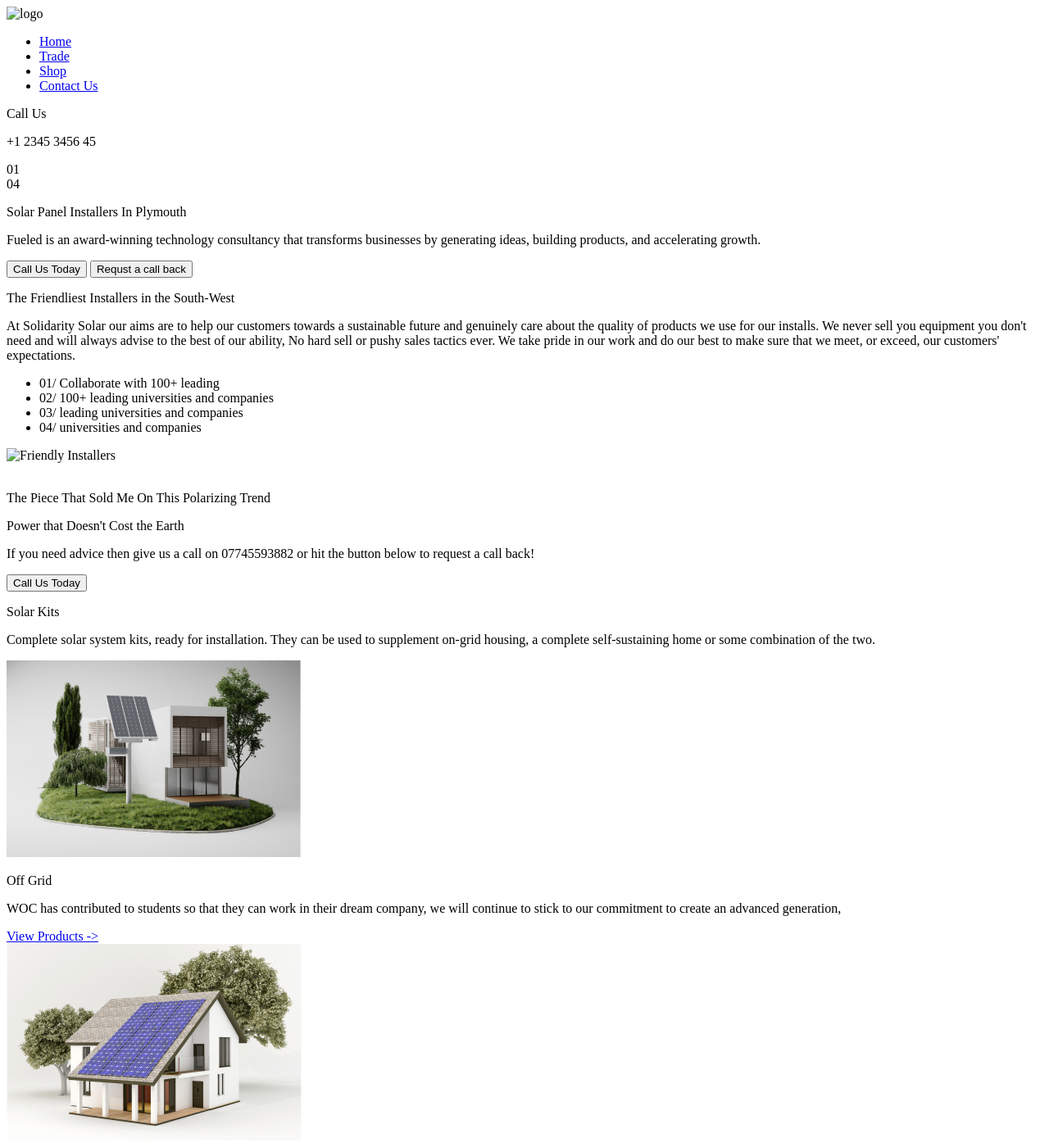
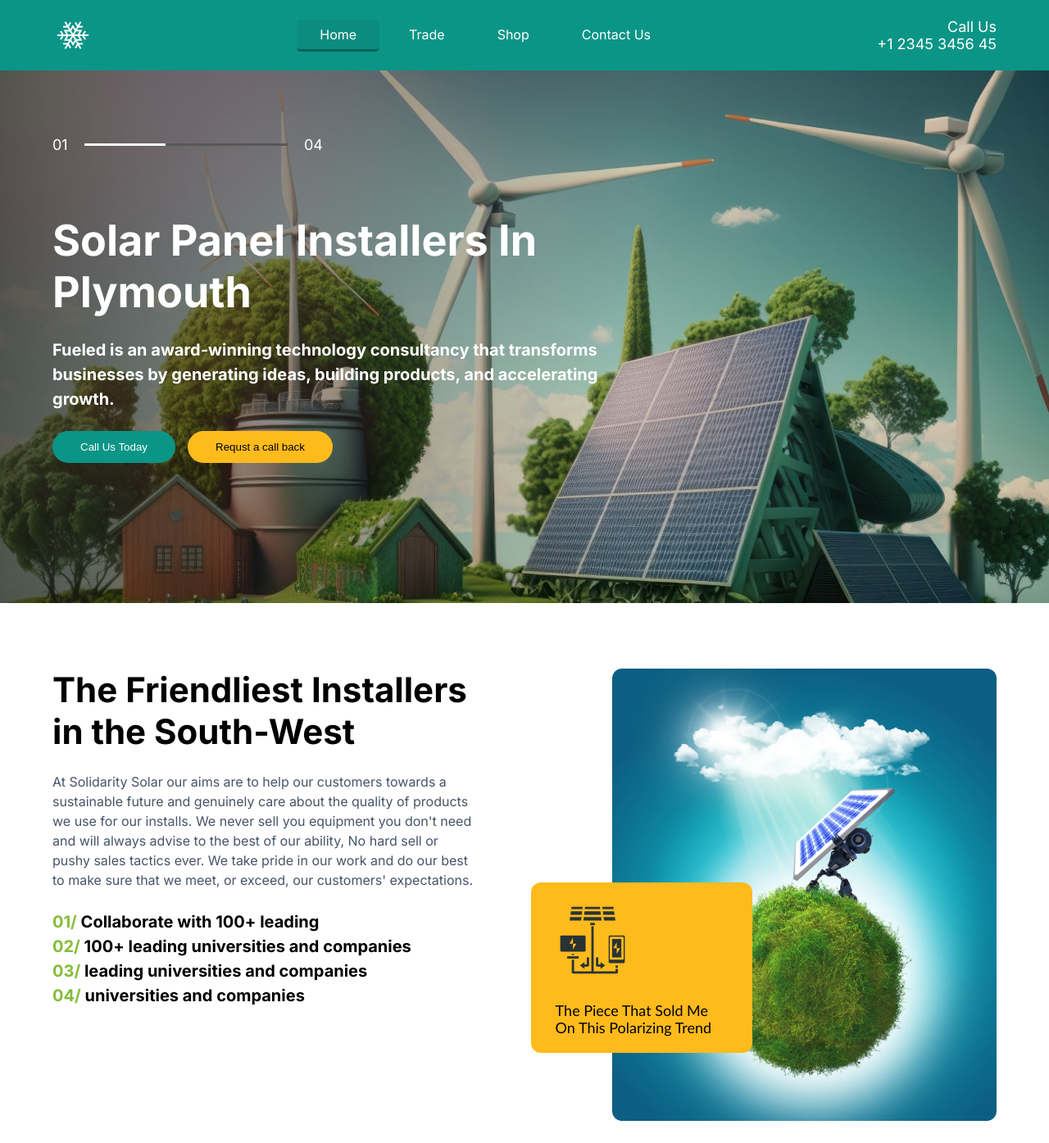
Before and after one commit to Omar-Ra7al/Internship-Landing-Page, a plain HTML site: page index.html in a window 1280 px wide. Shown: the top 1395 px of the page at 82% size. Drawn offline with Linux system fonts and the light colour scheme; the site is published under a folder, as on GitHub Pages, so addresses that start at the root find nothing.

Commit message:
Fixed unWorking paths

```diff
--- a/index.html
+++ b/index.html
@@ -14,10 +14,10 @@
     <link rel="stylesheet" href="https://fonts.googleapis.com/css2?family=Inter:wght@400;700&display=swap">
 
     <!-- Preload Important CSS (if applicable) -->
-    <link rel="preload" href="/main.css" as="style">
+    <link rel="preload" href="main.css" as="style">
 
     <!-- Main CSS -->
-    <link rel="stylesheet" href="/main.css">
+    <link rel="stylesheet" href="main.css">
 
 </head>
 
@@ -31,7 +31,7 @@
             <div class="container">
 
                 <div class="logo">
-                    <img src="/imgs/logo.png" alt="logo">
+                    <img src="imgs/logo.png" alt="logo">
                 </div>
 
                 <div class="nav-icon">
@@ -133,9 +133,9 @@
                 </div>
 
                 <div class="image-content">
-                    <img src="/imgs/Rectangle 30.jpg" alt="Friendly Installers">
+                    <img src="imgs/Rectangle 30.jpg" alt="Friendly Installers">
                     <div class="popUp">
-                        <img src="/imgs/Solar Charging.svg" alt>
+                        <img src="imgs/Solar Charging.svg" alt>
                         <p>The Piece That Sold Me On This Polarizing
                             Trend</p>
                     </div>
```
